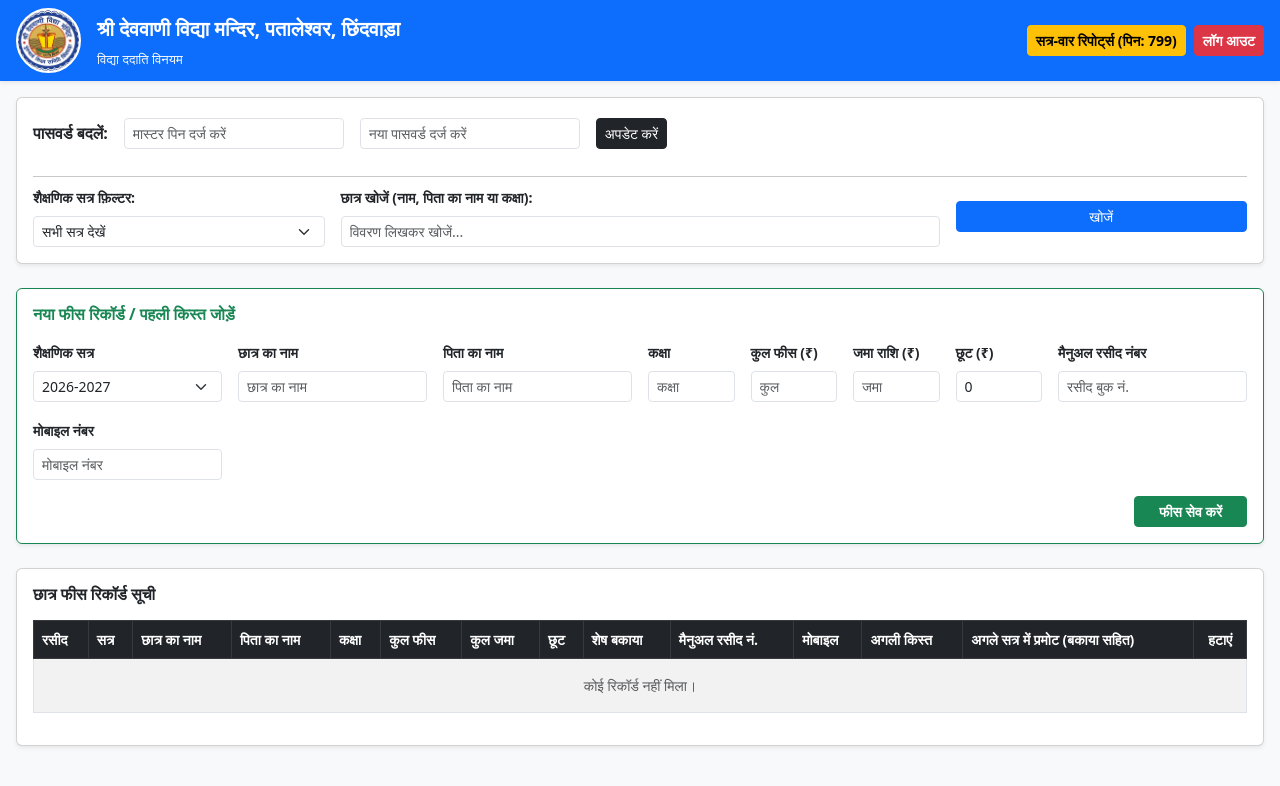
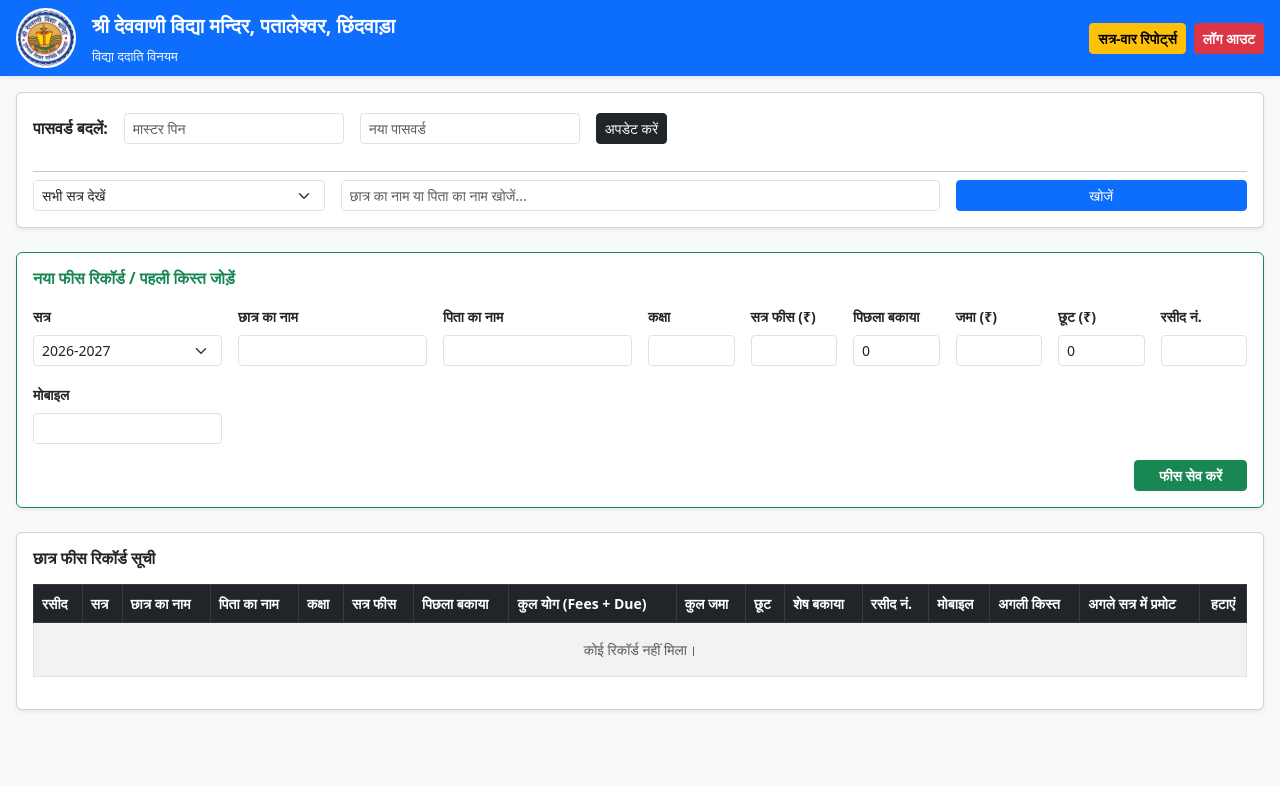
Before and after one commit to deowanifee/deowanifee, a Flask app: template templates/dashboard.html in a window 1280 px wide. Shown: the top 786 px of the page. Run offline with Flask 3, Linux system fonts and the light colour scheme; the template is opened without the code that fills it, so the values that code supplies are empty.

Commit message:
Revise dashboard.html for enhanced fee management
Updated the dashboard HTML template with new styles, improved layout, and additional features for managing student fees.

```diff
--- a/templates/dashboard.html
+++ b/templates/dashboard.html
@@ -6,32 +6,29 @@
     <link href="https://cdn.jsdelivr.net/npm/bootstrap@5.3.0/dist/css/bootstrap.min.css" rel="stylesheet">
     <style>
         body { background-color: #f8f9fa; }
-        .school-logo { width: 65px; height: 65px; object-fit: cover; border-radius: 50%; border: 2px solid #fff; }
+        .school-logo { width: 60px; height: 60px; object-fit: cover; border-radius: 50%; border: 2px solid #fff; background: #fff; }
         .promote-box { background: #fff3cd; border: 1px solid #ffeeba; padding: 10px; border-radius: 5px; min-width: 250px; }
         @media print { .no-print { display: none !important; } }
     </style>
 </head>
 <body>
 
-    <!-- टॉप नेवबार (स्कूल का नाम, सही लोगो और रिपोर्ट्स बटन) -->
     <nav class="navbar navbar-dark bg-primary px-3 py-2 mb-3 shadow-sm">
         <div class="d-flex align-items-center gap-3">
-            <!-- स्कूल का लोगो (सीधे root से logo.png) -->
-            <img src="{{ url_for('static', filename='logo.png') }}" alt="Logo" class="school-logo bg-white" onerror="this.style.display='none'">
+            <img src="{{ url_for('static', filename='logo.png') }}" alt="Logo" class="school-logo" onerror="this.onerror=null; this.src='/static/logo.png';">
             <div>
                 <h4 class="navbar-brand mb-0 text-white fw-bold">श्री देववाणी विद्या मन्दिर, पतालेश्वर, छिंदवाड़ा</h4>
                 <span class="text-light" style="font-size: 13px;">विद्या ददाति विनयम</span>
             </div>
         </div>
         <div class="d-flex gap-2">
-            <a href="/reports_login" class="btn btn-warning btn-sm fw-bold no-print">सत्र-वार रिपोर्ट्स (पिन: 799)</a>
+            <a href="/reports_login" class="btn btn-warning btn-sm fw-bold no-print">सत्र-वार रिपोर्ट्स</a>
             <a href="/logout" class="btn btn-danger btn-sm fw-bold no-print">लॉग आउट</a>
         </div>
     </nav>
 
     <div class="container-fluid px-3">
 
-        <!-- फ्लैश मैसेज -->
         {% with messages = get_flashed_messages(with_categories=true) %}
             {% if messages %}
                 {% for cat, msg in messages %}
@@ -43,29 +40,17 @@
             {% endif %}
         {% endwith %}
 
-        <!-- पासवर्ड बदलने का सेक्शन (मास्टर पिन और नया पासवर्ड छिपा हुआ) और खोज -->
+        <!-- पासवर्ड बदलें और खोज -->
         <div class="card shadow-sm mb-4 p-3 no-print">
             <form action="/update_credentials" method="POST" class="row g-3 align-items-center mb-3">
-                <div class="col-auto">
-                    <label class="col-form-label fw-bold small">पासवर्ड बदलें:</label>
-                </div>
-                <div class="col-auto">
-                    <input type="password" name="master_pin" class="form-control form-control-sm" placeholder="मास्टर पिन दर्ज करें" required autocomplete="off">
-                </div>
-                <div class="col-auto">
-                    <input type="password" name="new_password" class="form-control form-control-sm" placeholder="नया पासवर्ड दर्ज करें" required autocomplete="off">
-                </div>
-                <div class="col-auto">
-                    <button type="submit" class="btn btn-dark btn-sm">अपडेट करें</button>
-                </div>
+                <div class="col-auto"><label class="col-form-label fw-bold small">पासवर्ड बदलें:</label></div>
+                <div class="col-auto"><input type="password" name="master_pin" class="form-control form-control-sm" placeholder="मास्टर पिन" required autocomplete="off"></div>
+                <div class="col-auto"><input type="password" name="new_password" class="form-control form-control-sm" placeholder="नया पासवर्ड" required autocomplete="off"></div>
+                <div class="col-auto"><button type="submit" class="btn btn-dark btn-sm">अपडेट करें</button></div>
             </form>
-
             <hr class="my-2">
-
-            <!-- खोज और सत्र फ़िल्टर -->
             <form action="/dashboard" method="GET" class="row g-3 align-items-center">
                 <div class="col-md-3">
-                    <label class="form-label fw-bold small">शैक्षणिक सत्र फ़िल्टर:</label>
                     <select name="filter_session" class="form-select form-select-sm">
                         <option value="">सभी सत्र देखें</option>
                         {% for yr in range(2026, 2071) %}
@@ -73,69 +58,38 @@
                         {% endfor %}
                     </select>
                 </div>
-                <div class="col-md-6">
-                    <label class="form-label fw-bold small">छात्र खोजें (नाम, पिता का नाम या कक्षा):</label>
-                    <input type="text" name="search" class="form-control form-control-sm" placeholder="विवरण लिखकर खोजें...">
-                </div>
-                <div class="col-md-3 d-flex align-items-end">
-                    <button type="submit" class="btn btn-primary btn-sm w-100">खोजें</button>
-                </div>
+                <div class="col-md-6"><input type="text" name="search" class="form-control form-control-sm" placeholder="छात्र का नाम या पिता का नाम खोजें..."></div>
+                <div class="col-md-3"><button type="submit" class="btn btn-primary btn-sm w-100">खोजें</button></div>
             </form>
         </div>
 
-        <!-- नया फीस रिकॉर्ड फॉर्म (सत्र 2020 से 2070 तक) -->
+        <!-- नया रिकॉर्ड फॉर्म -->
         <div class="card shadow-sm mb-4 p-3 no-print border-success">
             <h6 class="text-success fw-bold mb-3">नया फीस रिकॉर्ड / पहली किस्त जोड़ें</h6>
             <form action="/dashboard" method="POST" class="row g-3">
                 <input type="hidden" name="add_student" value="1">
-
                 <div class="col-md-2">
-                    <label class="form-label small fw-bold">शैक्षणिक सत्र</label>
+                    <label class="form-label small fw-bold">सत्र</label>
                     <select name="session_year" class="form-select form-select-sm" required>
                         {% for yr in range(2020, 2071) %}
                             <option value="{{ yr }}-{{ yr+1 }}" {% if yr == 2026 %}selected{% endif %}>{{ yr }}-{{ yr+1 }}</option>
                         {% endfor %}
                     </select>
                 </div>
-                <div class="col-md-2">
-                    <label class="form-label small fw-bold">छात्र का नाम</label>
-                    <input type="text" name="name" class="form-control form-control-sm" placeholder="छात्र का नाम" required>
-                </div>
-                <div class="col-md-2">
-                    <label class="form-label small fw-bold">पिता का नाम</label>
-                    <input type="text" name="father_name" class="form-control form-control-sm" placeholder="पिता का नाम" required>
-                </div>
-                <div class="col-md-1">
-                    <label class="form-label small fw-bold">कक्षा</label>
-                    <input type="text" name="student_class" class="form-control form-control-sm" placeholder="कक्षा" required>
-                </div>
-                <div class="col-md-1">
-                    <label class="form-label small fw-bold">कुल फीस (₹)</label>
-                    <input type="number" step="any" name="total_fee" class="form-control form-control-sm" placeholder="कुल" required>
-                </div>
-                <div class="col-md-1">
-                    <label class="form-label small fw-bold">जमा राशि (₹)</label>
-                    <input type="number" step="any" name="paid_amount" class="form-control form-control-sm" placeholder="जमा" required>
-                </div>
-                <div class="col-md-1">
-                    <label class="form-label small fw-bold">छूट (₹)</label>
-                    <input type="number" step="any" name="discount" class="form-control form-control-sm" value="0">
-                </div>
-                <div class="col-md-2">
-                    <label class="form-label small fw-bold">मैनुअल रसीद नंबर</label>
-                    <input type="text" name="manual_receipt_no" class="form-control form-control-sm" placeholder="रसीद बुक नं.">
-                </div>
-                <div class="col-md-2">
-                    <label class="form-label small fw-bold">मोबाइल नंबर</label>
-                    <input type="text" name="mobile" class="form-control form-control-sm" placeholder="मोबाइल नंबर">
-                </div>
-                <div class="col-12 text-end">
-                    <button type="submit" class="btn btn-success btn-sm px-4 fw-bold">फीस सेव करें</button>
-                </div>
+                <div class="col-md-2"><label class="form-label small fw-bold">छात्र का नाम</label><input type="text" name="name" class="form-control form-control-sm" required></div>
+                <div class="col-md-2"><label class="form-label small fw-bold">पिता का नाम</label><input type="text" name="father_name" class="form-control form-control-sm" required></div>
+                <div class="col-md-1"><label class="form-label small fw-bold">कक्षा</label><input type="text" name="student_class" class="form-control form-control-sm" required></div>
+                <div class="col-md-1"><label class="form-label small fw-bold">सत्र फीस (₹)</label><input type="number" step="any" name="current_fee" class="form-control form-control-sm" required></div>
+                <div class="col-md-1"><label class="form-label small fw-bold">पिछला बकाया</label><input type="number" step="any" name="previous_due" class="form-control form-control-sm" value="0"></div>
+                <div class="col-md-1"><label class="form-label small fw-bold">जमा (₹)</label><input type="number" step="any" name="paid_amount" class="form-control form-control-sm" required></div>
+                <div class="col-md-1"><label class="form-label small fw-bold">छूट (₹)</label><input type="number" step="any" name="discount" class="form-control form-control-sm" value="0"></div>
+                <div class="col-md-1"><label class="form-label small fw-bold">रसीद नं.</label><input type="text" name="manual_receipt_no" class="form-control form-control-sm"></div>
+                <div class="col-md-2"><label class="form-label small fw-bold">मोबाइल</label><input type="text" name="mobile" class="form-control form-control-sm"></div>
+                <div class="col-12 text-end"><button type="submit" class="btn btn-success btn-sm px-4 fw-bold">फीस सेव करें</button></div>
             </form>
         </div>
 
-        <!-- फीस रिकॉर्ड सूची टेबल -->
+        <!-- छात्र सूची टेबल -->
         <div class="card shadow-sm p-3">
             <h6 class="fw-bold mb-3">छात्र फीस रिकॉर्ड सूची</h6>
             <div class="table-responsive" style="max-height: 600px; overflow-y: auto;">
@@ -147,36 +101,41 @@
                             <th>छात्र का नाम</th>
                             <th>पिता का नाम</th>
                             <th>कक्षा</th>
-                            <th>कुल फीस</th>
+                            <th>सत्र फीस</th>
+                            <th>पिछला बकाया</th>
+                            <th>कुल योग (Fees + Due)</th>
                             <th>कुल जमा</th>
                             <th>छूट</th>
                             <th>शेष बकाया</th>
-                            <th>मैनुअल रसीद नं.</th>
+                            <th>रसीद नं.</th>
                             <th>मोबाइल</th>
                             <th class="no-print">अगली किस्त</th>
-                            <th class="no-print">अगले सत्र में प्रमोट (बकाया सहित)</th>
+                            <th class="no-print">अगले सत्र में प्रमोट</th>
                             <th class="no-print text-center">हटाएं</th>
                         </tr>
                     </thead>
                     <tbody>
                         {% for row in students %}
-                        {% set balance = row[4] - (row[5] + row[6]) %}
+                        {% set total_payable = row[4] + row[5] %}
+                        {% set balance = total_payable - (row[6] + row[7]) %}
                         <tr>
-                            <td class="no-print">
-                                <a href="/receipt/{{ row[0] }}" target="_blank" class="btn btn-primary btn-sm py-0 px-2">रसीद</a>
-                            </td>
-                            <td><span class="badge bg-secondary">{{ row[8] }}</span></td>
+                            <td class="no-print"><a href="/receipt/{{ row[0] }}" target="_blank" class="btn btn-primary btn-sm py-0 px-2">रसीद</a></td>
+                            <td><span class="badge bg-secondary">{{ row[9] }}</span></td>
                             <td class="fw-bold">{{ row[1] }}</td>
                             <td>{{ row[2] }}</td>
                             <td>{{ row[3] }}</td>
-                            <td>₹{{ row[4] }}</td>
-                            <td class="text-success fw-bold">₹{{ row[5] }}</td>
-                            <td class="text-danger">₹{{ row[6] }}</td>
+                            <td class="text-primary fw-bold">₹{{ row[4] }}</td>
+                            <td class="text-danger fw-bold">₹{{ row[5] }}</td>
+                            <!-- कुल योग कॉलम (सत्र फीस + पिछला बकाया) -->
+                            <td class="fw-bold text-dark bg-light">₹{{ total_payable }}</td>
+                            <td class="text-success fw-bold">₹{{ row[6] }}</td>
+                            <td class="text-danger">₹{{ row[7] }}</td>
+                            <!-- शेष बकाया (कुल योग में से जमा और छूट घटाने के बाद) -->
                             <td class="fw-bold text-dark bg-warning">₹{{ balance }}</td>
-                            <td><span class="badge bg-info text-dark">{{ row[9] if row[9] else '-' }}</span></td>
-                            <td>{{ row[7] }}</td>
+                            <td><span class="badge bg-info text-dark">{{ row[10] if row[10] else '-' }}</span></td>
+                            <td>{{ row[8] }}</td>
 
-                            <!-- अगली किस्त फॉर्म -->
+                            <!-- किस्त जमा -->
                             <td class="no-print">
                                 <form action="/dashboard" method="POST" class="d-flex gap-1">
                                     <input type="hidden" name="update_installment" value="1">
@@ -187,44 +146,39 @@
                                 </form>
                             </td>
 
-                            <!-- प्रमोट फॉर्म (स्पष्ट और खुला हुआ डिज़ाइन) -->
+                            <!-- प्रमोट फॉर्म -->
                             <td class="no-print">
                                 <div class="promote-box">
                                     <form action="/dashboard" method="POST" class="d-flex flex-column gap-2">
                                         <input type="hidden" name="promote_student" value="1">
                                         <input type="hidden" name="student_id" value="{{ row[0] }}">
-
                                         <div>
                                             <label class="form-label fw-bold text-dark mb-0" style="font-size: 11px;">अगली कक्षा:</label>
-                                            <input type="text" name="next_class" class="form-control form-control-sm" placeholder="जैसे: कक्षा 6वीं" required>
+                                            <input type="text" name="next_class" class="form-control form-control-sm" placeholder="कक्षा" required>
                                         </div>
-
                                         <div>
-                                            <label class="form-label fw-bold text-dark mb-0" style="font-size: 11px;">नया शैक्षणिक सत्र:</label>
+                                            <label class="form-label fw-bold text-dark mb-0" style="font-size: 11px;">नया सत्र:</label>
                                             <select name="next_session" class="form-select form-select-sm">
                                                 {% for yr in range(2020, 2071) %}
                                                     <option value="{{ yr }}-{{ yr+1 }}" {% if yr == 2026 %}selected{% endif %}>{{ yr }}-{{ yr+1 }}</option>
                                                 {% endfor %}
                                             </select>
                                         </div>
-
                                         <div>
                                             <label class="form-label fw-bold text-dark mb-0" style="font-size: 11px;">नए सत्र की मूल फीस (₹):</label>
-                                            <input type="number" step="any" name="new_total_fee" class="form-control form-control-sm" placeholder="नए सत्र की फीस" required>
+                                            <input type="number" step="any" name="new_current_fee" class="form-control form-control-sm" placeholder="फीस" required>
                                         </div>
-
-                                        <div class="bg-white p-1 rounded border text-danger fw-bold text-center" style="font-size: 11px;">
-                                            पिछला बकाया: ₹{{ balance }} <br>(नए सत्र में स्वतः जुड़ेगा)
+                                        <div class="bg-white p-1 rounded border text-danger fw-bold text-center" style="font-size: 10px;">
+                                            पिछला बकाया: ₹{{ balance }} (अलग कॉलम में जुड़ेगा)
                                         </div>
-
-                                        <button type="submit" class="btn btn-warning btn-sm fw-bold w-100">सत्र प्रमोट करें</button>
+                                        <button type="submit" class="btn btn-warning btn-sm fw-bold w-100">प्रमोट करें</button>
                                     </form>
                                 </div>
                             </td>
 
-                            <!-- छात्र हटाने का विकल्प -->
+                            <!-- हटाएं -->
                             <td class="no-print text-center">
-                                <form action="/dashboard" method="POST" onsubmit="return confirm('क्या आप वाकई इस छात्र का रिकॉर्ड हटाना चाहते हैं?');">
+                                <form action="/dashboard" method="POST" onsubmit="return confirm('रिकॉर्ड हटाना चाहते हैं?');">
                                     <input type="hidden" name="delete_student" value="1">
                                     <input type="hidden" name="student_id" value="{{ row[0] }}">
                                     <button type="submit" class="btn btn-outline-danger btn-sm py-0 px-1">✕</button>
@@ -232,15 +186,12 @@
                             </td>
                         </tr>
                         {% else %}
-                        <tr>
-                            <td colspan="14" class="text-center text-muted py-3">कोई रिकॉर्ड नहीं मिला।</td>
-                        </tr>
+                        <tr><td colspan="16" class="text-center text-muted py-3">कोई रिकॉर्ड नहीं मिला।</td></tr>
                         {% endfor %}
                     </tbody>
                 </table>
             </div>
         </div>
-
     </div>
     <script src="https://cdn.jsdelivr.net/npm/bootstrap@5.3.0/dist/js/bootstrap.bundle.min.js"></script>
 </body>
```
